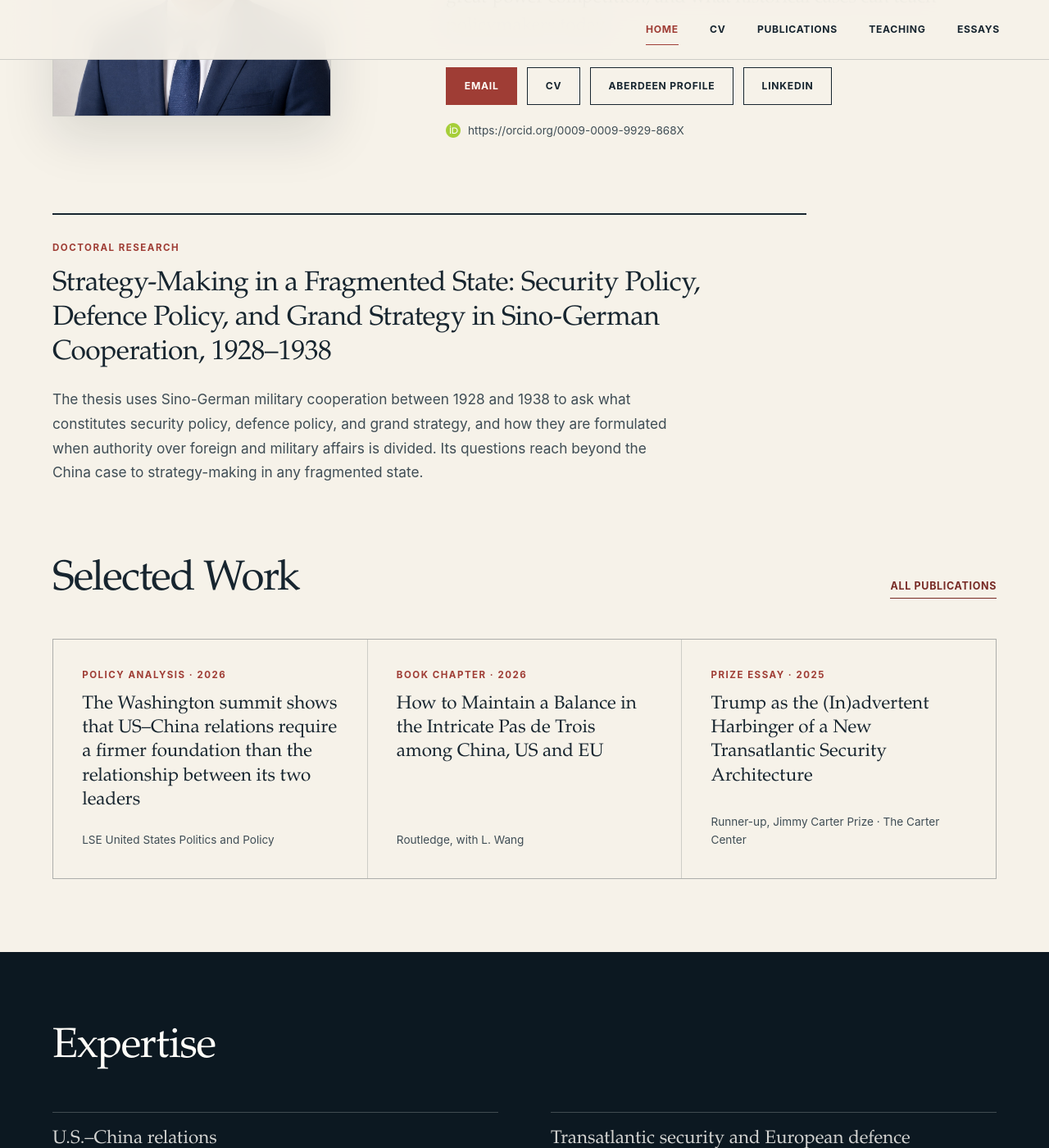
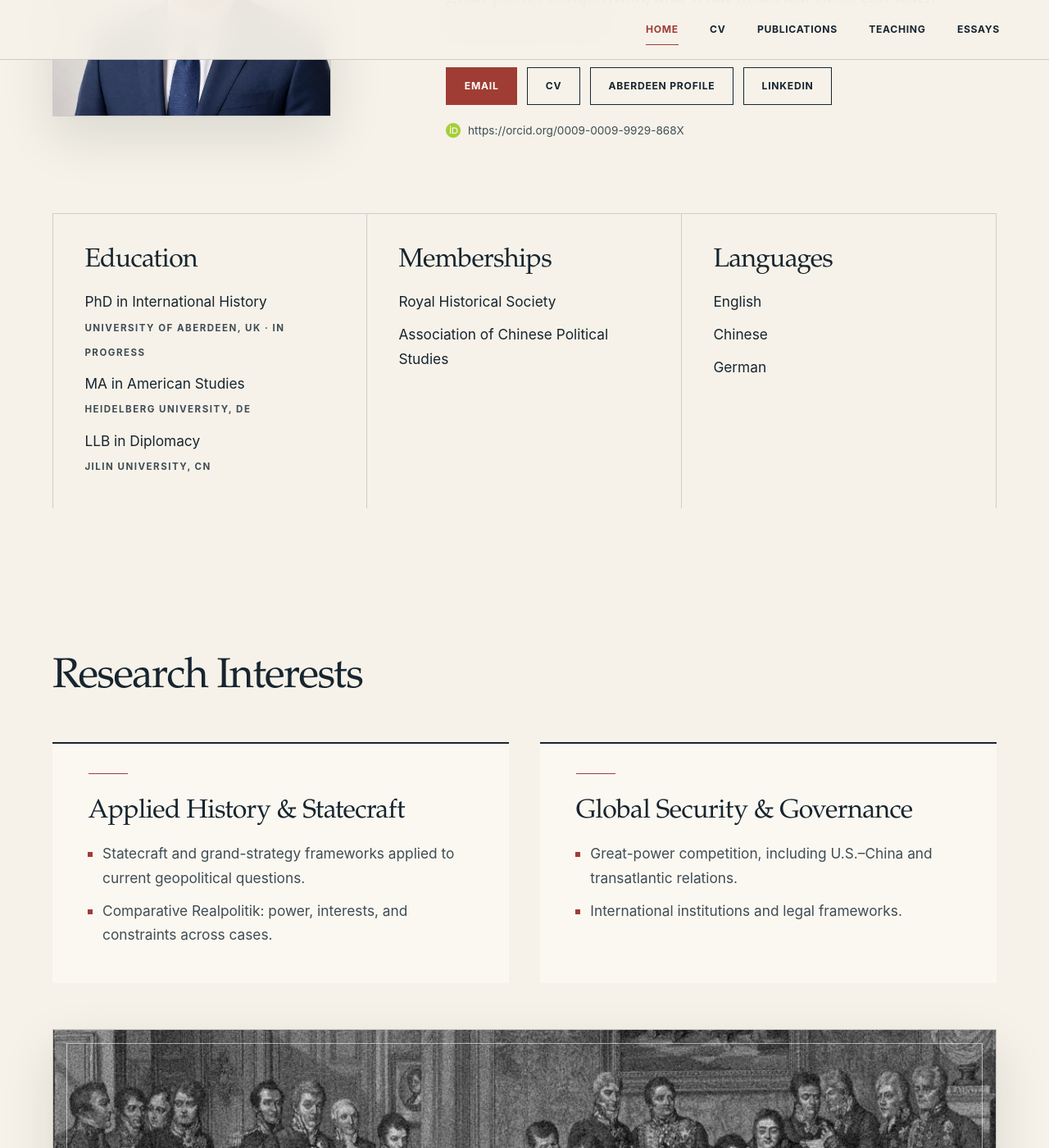
Before and after one commit to xudong-zhu01/xudong-zhu01.github.io, a Jekyll site: the page built from index.html, in a window 1280 px wide and 1400 px high, scrolled down 388 px. Shown: the whole window at 82% size. Built offline with Jekyll 4.4.1, drawn with Linux system fonts in a browser that asks for light colours; some of the changed text lies outside the part shown.

Commit message:
Revert homepage restructure
Restores the homepage from commit 4fbb23d.

Co-Authored-By: Claude Opus 5.5 <noreply@anthropic.com>
Claude-Session: https://claude.ai/code/session_01JiahZcHeojewrRAYaiXHaj

```diff
--- a/index.html
+++ b/index.html
@@ -29,7 +29,7 @@ active_nav: home
       "https://www.linkedin.com/in/xudong-zhu-457bb3220",
       "https://www.abdn.ac.uk/people/x.zhu.25"
     ],
-    "knowsAbout": ["International history", "Grand strategy", "Statecraft", "US–China relations", "Transatlantic security", "European defence", "German foreign and security policy", "China–EU relations"]
+    "knowsAbout": ["International history", "Grand strategy", "Statecraft", "Great-power competition", "US–China relations", "Transatlantic security"]
   }
   </script>
 </head>
@@ -76,96 +76,28 @@ active_nav: home
       </div>
     </section>
 
-    <section class="apple-section section-light section-flush-top" aria-labelledby="doctoral-research">
-      <div class="container">
-        <div class="research-lead">
-          <h2 id="doctoral-research" class="caption lead-label">Doctoral Research</h2>
-          <p class="sf-display lead-title">
-            Strategy-Making in a Fragmented State: Security Policy, Defence Policy, and Grand Strategy
-            in Sino-German Cooperation, <span class="nowrap">1928–1938</span>
-          </p>
-          <p class="body-text muted lead-text">
-            The thesis uses Sino-German military cooperation between 1928 and 1938 to ask what constitutes
-            security policy, defence policy, and grand strategy, and how they are formulated when authority
-            over foreign and military affairs is divided. Its questions reach beyond the China case to
-            strategy-making in any fragmented state.
-          </p>
-        </div>
-      </div>
-    </section>
-
-    <section class="apple-section section-light section-flush-top" aria-labelledby="selected-work">
-      <div class="container">
-        <div class="section-head-row">
-          <h2 id="selected-work" class="sf-display section-heading">Selected Work</h2>
-          <a href="{{ '/publications.html' | relative_url }}" class="link-inline">All publications</a>
-        </div>
-
-        <div class="work-grid">
-          <a class="work-item" href="https://blogs.lse.ac.uk/usappblog/2026/10/02/trump-xi-summit-stability/" target="_blank" rel="noopener noreferrer">
-            <span class="caption work-type">Policy analysis · 2026</span>
-            <span class="sf-display work-title">The Washington summit shows that US–China relations require a firmer foundation than the relationship between its two leaders</span>
-            <span class="sf-text work-source">LSE United States Politics and Policy</span>
-          </a>
-
-          <a class="work-item" href="https://doi.org/10.4324/9781003736554-8" target="_blank" rel="noopener noreferrer">
-            <span class="caption work-type">Book chapter · 2026</span>
-            <span class="sf-display work-title">How to Maintain a Balance in the Intricate Pas de Trois among China, US and EU</span>
-            <span class="sf-text work-source">Routledge, with L. Wang</span>
-          </a>
-
-          <a class="work-item" href="https://uscnpm.org/analysis/europe-autonomy-against-chinese-influence/" target="_blank" rel="noopener noreferrer">
-            <span class="caption work-type">Prize essay · 2025</span>
-            <span class="sf-display work-title">Trump as the (In)advertent Harbinger of a New Transatlantic Security Architecture</span>
-            <span class="sf-text work-source">Runner-up, Jimmy Carter Prize · The Carter Center</span>
-          </a>
-        </div>
-      </div>
-    </section>
-
-    <section class="apple-section section-dark" aria-labelledby="expertise">
-      <div class="container">
-        <h2 id="expertise" class="sf-display section-heading">Expertise</h2>
-
-        <ul class="expertise-list sf-display">
-          <li>U.S.–China relations</li>
-          <li>Transatlantic security and European defence</li>
-          <li>German foreign and security policy, past and present</li>
-          <li>Grand strategy and statecraft</li>
-          <li>China–EU relations</li>
-        </ul>
-
-        <p class="body-text muted-dark expertise-note">
-          Media and policy enquiries are welcome, in English or Chinese:
-          <a href="mailto:xudong.zhu01@gmail.com" class="text-link-dark">xudong.zhu01@gmail.com</a>
-        </p>
-      </div>
-    </section>
-
-    <section class="apple-section section-light" aria-labelledby="profile-summary">
-      <div class="container">
-        <h2 id="profile-summary" class="visually-hidden">Background</h2>
-        <div class="grid-3">
+    <section class="apple-section section-light section-flush-top" aria-labelledby="profile-summary">
+      <div class="container grid-3">
         <div class="card card-light">
-            <h3 class="sf-display card-title-small">Education</h3>
+          <h2 id="profile-summary" class="sf-display card-title-small">Education</h2>
           <ul class="body-text clean-list">
             <li>
-                PhD, International History<br>
-                <span class="caption muted">University of Aberdeen</span>
+              PhD in International History<br>
+              <span class="caption muted">University of Aberdeen, UK · in progress</span>
             </li>
             <li>
-                MA, American Studies<br>
-                <span class="caption muted">Heidelberg University</span>
+              MA in American Studies<br>
+              <span class="caption muted">Heidelberg University, DE</span>
             </li>
             <li>
-                LLB, Diplomacy<br>
-                <span class="caption muted">Jilin University</span>
+              LLB in Diplomacy<br>
+              <span class="caption muted">Jilin University, CN</span>
             </li>
           </ul>
         </div>
 
         <div class="card card-light">
-            <h3 class="sf-display card-title-small">Memberships</h3>
+          <h2 class="sf-display card-title-small">Memberships</h2>
           <ul class="body-text clean-list">
             <li>Royal Historical Society</li>
             <li>Association of Chinese Political Studies</li>
@@ -173,7 +105,7 @@ active_nav: home
         </div>
 
         <div class="card card-light">
-            <h3 class="sf-display card-title-small">Languages</h3>
+          <h2 class="sf-display card-title-small">Languages</h2>
           <ul class="body-text clean-list">
             <li>English</li>
             <li>Chinese</li>
@@ -181,9 +113,32 @@ active_nav: home
           </ul>
         </div>
       </div>
+    </section>
 
-        <figure class="illustration">
-          <div class="photo-container">
+
+    <section class="apple-section section-light" aria-labelledby="research-interests">
+      <div class="container">
+        <h2 id="research-interests" class="sf-display section-heading">Research Interests</h2>
+
+        <div class="grid-2">
+          <div class="card card-light">
+            <h3 class="sf-display card-title-small">Applied History &amp; Statecraft</h3>
+            <ul class="body-text clean-list disc-list muted">
+              <li>Statecraft and grand-strategy frameworks applied to current geopolitical questions.</li>
+              <li>Comparative Realpolitik: power, interests, and constraints across cases.</li>
+            </ul>
+          </div>
+
+          <div class="card card-light">
+            <h3 class="sf-display card-title-small">Global Security &amp; Governance</h3>
+            <ul class="body-text clean-list disc-list muted">
+              <li>Great-power competition, including U.S.–China and transatlantic relations.</li>
+              <li>International institutions and legal frameworks.</li>
+            </ul>
+          </div>
+        </div>
+
+        <figure class="photo-container illustration">
           <img
             src="{{ '/assets/statecraft-illustration.jpg' | relative_url }}"
             alt="Engraving of the Congress of Vienna with the motto Kraft im Recht"
@@ -192,8 +147,6 @@ active_nav: home
             loading="lazy"
             decoding="async"
           >
-          </div>
-          <figcaption class="caption muted illustration-caption">The Congress of Vienna, 1815 · <em>Kraft im Recht</em></figcaption>
         </figure>
       </div>
     </section>
--- a/style.css
+++ b/style.css
@@ -707,149 +707,6 @@ p {
   content: "";
 }
 
-.nowrap {
-  white-space: nowrap;
-}
-
-.visually-hidden {
-  position: absolute;
-  width: 1px;
-  height: 1px;
-  overflow: hidden;
-  clip: rect(0 0 0 0);
-  white-space: nowrap;
-}
-
-.research-lead {
-  max-width: 920px;
-  padding-top: 2rem;
-  border-top: 2px solid var(--ink);
-}
-
-.lead-label {
-  margin: 0 0 1rem;
-  color: var(--accent);
-  font-family: var(--sans);
-}
-
-.lead-title {
-  max-width: 860px;
-  margin: 0 0 1.25rem;
-  color: var(--ink);
-  font-size: clamp(1.45rem, 2.8vw, 2.1rem);
-  font-weight: 500;
-  line-height: 1.25;
-  letter-spacing: -0.015em;
-}
-
-.lead-text {
-  max-width: 760px;
-  margin: 0;
-}
-
-.section-head-row {
-  display: flex;
-  flex-wrap: wrap;
-  align-items: baseline;
-  justify-content: space-between;
-  gap: 1rem 2rem;
-  margin-bottom: clamp(1.75rem, 4vw, 2.75rem);
-}
-
-.section-head-row .section-heading {
-  margin: 0;
-}
-
-.work-grid {
-  display: grid;
-  grid-template-columns: repeat(3, minmax(0, 1fr));
-  gap: 1px;
-  border: 1px solid var(--line);
-  background: var(--line);
-}
-
-.work-item {
-  display: flex;
-  flex-direction: column;
-  gap: 0.9rem;
-  padding: clamp(1.5rem, 3vw, 2.2rem);
-  background: var(--paper);
-  color: inherit;
-  text-decoration: none;
-  transition: background-color 160ms ease;
-}
-
-.work-item:hover {
-  background: var(--white);
-}
-
-.work-item:hover .work-title {
-  color: var(--accent-dark);
-}
-
-.work-type {
-  color: var(--accent);
-}
-
-.work-title {
-  color: var(--ink);
-  font-size: clamp(1.2rem, 1.9vw, 1.4rem);
-  line-height: 1.3;
-  transition: color 160ms ease;
-}
-
-.work-source {
-  margin-top: auto;
-  padding-top: 0.5rem;
-  color: var(--ink-soft);
-  font-size: 0.85rem;
-}
-
-.expertise-list {
-  display: grid;
-  grid-template-columns: repeat(2, minmax(0, 1fr));
-  column-gap: clamp(2rem, 5vw, 4rem);
-  margin: 0;
-  padding: 0;
-  list-style: none;
-}
-
-.expertise-list li {
-  padding: 1.05rem 0;
-  border-top: 1px solid var(--line-dark);
-  color: var(--text-on-dark);
-  font-size: clamp(1.15rem, 2vw, 1.4rem);
-  line-height: 1.35;
-}
-
-.expertise-note {
-  margin: 2.5rem 0 0;
-}
-
-.text-link-dark {
-  color: var(--gold);
-  text-decoration-thickness: 1px;
-  overflow-wrap: anywhere;
-}
-
-.text-link-dark:hover {
-  color: var(--white);
-}
-
-.illustration-caption {
-  display: block;
-  margin-top: 1rem;
-  font-family: var(--sans);
-  letter-spacing: 0.1em;
-}
-
-.illustration-caption em {
-  text-transform: none;
-  letter-spacing: 0.02em;
-  font-family: var(--serif);
-  font-size: 0.9rem;
-}
-
 /* Publications
    ========================================================================== */
 
@@ -1346,10 +1203,6 @@ p {
     border-bottom: 1px solid var(--line);
   }
 
-  .work-grid {
-    grid-template-columns: 1fr;
-  }
-
 }
 
 @media (max-width: 720px) {
@@ -1359,7 +1212,6 @@ p {
   }
 
   .grid-2,
-  .expertise-list,
   .hero-profile,
   .page-hero .container,
   .blog-page-header,
```
Lines whose indentation alone changed are shown as unchanged.
